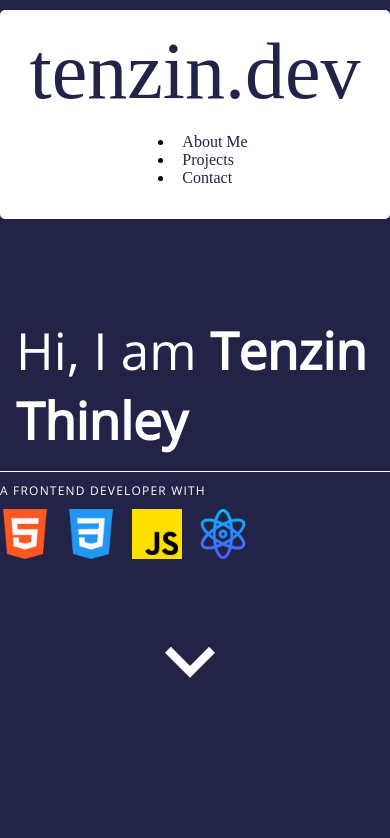
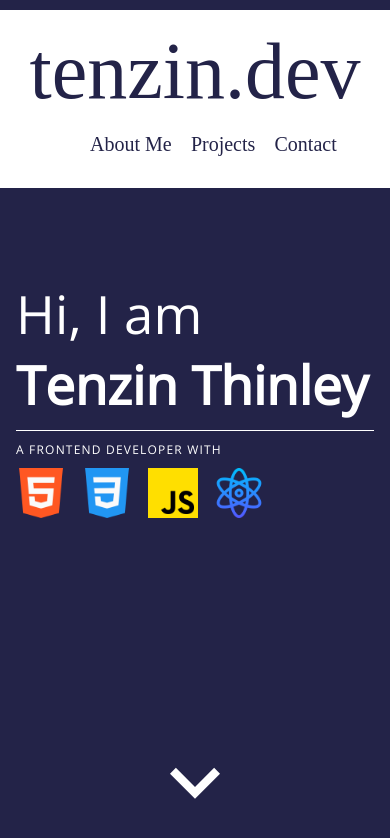
Before and after one commit to tenthin/portfolio-site, a React (Create React App) app: page / in a window 390 px wide. Shown: the top 838 px of the page. Built offline with nearby package versions, Linux system fonts and the light colour scheme.

Commit message:
FIxed hero section navigation menu for thinley bhungku

```diff
--- a/src/component/Header/Header.scss
+++ b/src/component/Header/Header.scss
@@ -1,6 +1,7 @@
+
 .header{
     background-color:#fff;
-    padding: 3rem 1rem;
+    padding: 2rem 1rem;
     max-width: 1024px;
     margin: 10px auto 0;
     border-radius:5px ;
@@ -8,8 +9,7 @@
 
 .header-logo{
     width:40%;
-    float:left;
-    margin-top: -1.5rem;
+    display:inline-block;
 }
 
 .header-logo a{
@@ -18,14 +18,15 @@
     font-size: 80px;
 }
 
-@media (max-width: 767px) {
+@media (max-width: 480px) {
     .header {
       padding: 1rem 0;
     }
 
-    .header-logo {
+    .header-logo, .header-navbar {
       width: 100%;
       margin-top: 0;
       text-align: center;
     }
+
   }
--- a/src/component/Header/Navbar.css
+++ b/src/component/Header/Navbar.css
@@ -1,52 +1,52 @@
 html {
   scroll-behavior: smooth;
 }
-.navbar {
-    width: 60%;
-    display: flex;
-    justify-content: center;
-    margin-left: 52%;
+.header-navbar {
+  width:55%;
+  display:inline-block;
 }
 
-.button{
+nav ul {
+  display:flex;
+  justify-content: flex-end;
+
+}
+/* .button{
     border:none;
     background-color: #ffffff;
     margin-right: 4px;
+} */
+
+nav ul li {
+
+    list-style:none;
+    font-size: 20px;
+
 }
-
-.linkbutton {
-    text-decoration: none;
-    font-size: 20px;
-    color: #232348;
-    transition: background-color 0.2s ease-in-out;
-    padding: 0.5em 0.5em;
-    border-radius:5px;
+nav ul li a {
+  text-decoration: none;
+  margin-right: 0.2rem;
+  padding:0.5rem;
+  color: #232348;
+  transition: background-color 0.3s ease-in-out, color 0.3s ease-in-out;
 }
-.linkbutton:hover {
+nav ul li a:hover {
     background-color: #232348;
     color: #fff;
   }
 
-.linkbutton.active,
-.linkbutton:hover {
+.nav ul li.active {
   color: #fff;
   background-color: #232348;
 }
 
-@media (max-width: 767px) {
-  .navbar {
-    width: 100%;
+@media (max-width: 480px) {
+  .header-navbar {
+    width: 100%!important;
     margin-left: 0;
   }
 
-  .button {
-    margin-right: 0.5rem;
-    margin-bottom: 0.5rem;
-    width: 100%;
-    text-align: center;
-  }
-
-  .linkbutton{
-    font-size: 1rem;
+  nav ul {
+      justify-content: center;
   }
 }
--- a/src/component/HeroPage/HeroPage.js
+++ b/src/component/HeroPage/HeroPage.js
@@ -26,7 +26,7 @@ function HeroPage() {
           {/* </div> */}
         </div>
       </div>
-      <div>
+      <div className="getstarted">
         <a href="#aboutme">
           <KeyboardArrowDownIcon
             style={{
@@ -34,7 +34,6 @@ function HeroPage() {
               fontSize: 100,
               // width: "50px",
               cursor: "pointer",
-              marginLeft: "140px",
               paddingTop: "3rem",
               // marginRight: "auto",
             }}
--- a/src/component/HeroPage/HeroPage.scss
+++ b/src/component/HeroPage/HeroPage.scss
@@ -5,7 +5,9 @@
     max-width: 1024px;
     margin: auto;
 }
-
+.hero{
+  padding: 3rem 1rem;
+}
 .nameHi {
     color: #fff;
     font-size: 55px;
@@ -29,25 +31,19 @@
     font-family: 'Open Sans', sans-serif;
 }
 
-.icon-container{
-    float: left;
-}
-
-// .icon{
-//     float: left;
-//     margin-right: 20px;
-// }
-
-// .icon:last-child {
-//   margin-right: 0;
-// }
 
 .icon-container img{
 margin-right: 1rem;
   height:50px;
   width:50px;
 }
-
+.getstarted {
+    text-align: center;
+    position: absolute;
+    bottom: 0.5rem;
+    left: 50%;
+    transform:translateX(-50%);
+}
 @media screen and (max-width: 768px) {
     .homePosition {
       padding-top: 2rem;
@@ -84,18 +80,17 @@ margin-right: 1rem;
   }
 
   @media screen and (max-width: 480px) {
-    .hero{
-        padding-top: 3rem;
-    }
+
     .homePosition {
         padding-top: 2rem;
         align-items: center;
       }
+    .header {
+      border-radius: 0;
+     }
+    .nameHi {
+        font-size: 3.3rem;
 
-    .nameHi {
-        font-size: 3.2rem;
-        padding: 1rem 1rem;
-        // max-width: 400px;
     }
 
     .jobIntro {
```
